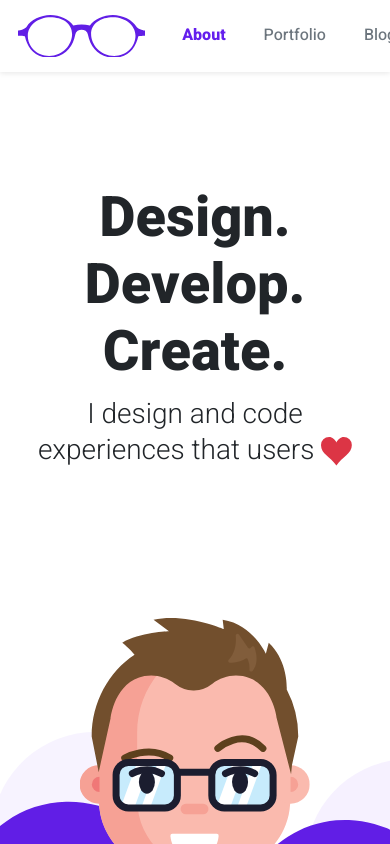
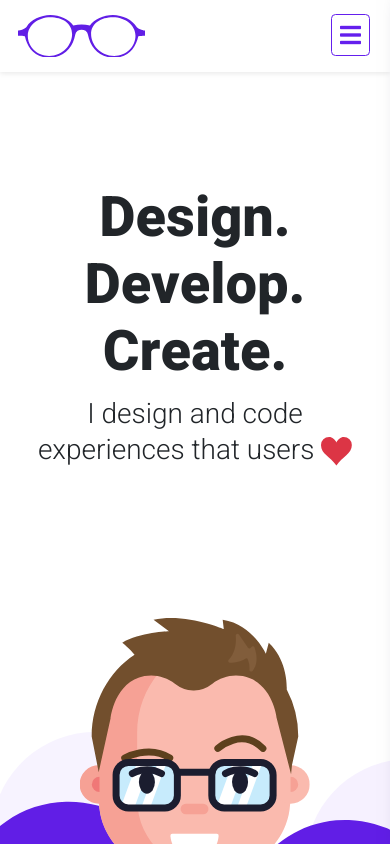
Before and after one commit to nickdoesstuff/next-js-md-blog, a Next.js app: page / in a window 390 px wide. Shown: the top 844 px of the page. Built offline with nearby package versions, Linux system fonts and the light colour scheme.

Commit message:
add mobile nav styling, click events, etc

```diff
--- a/components/site/TopNav.jsx
+++ b/components/site/TopNav.jsx
@@ -7,6 +7,7 @@ const TopNav = () => {
   const { pathname } = useRouter();
 
   const [page, setPage] = useState("home");
+  const [isOpen, setIsOpen] = useState(false);
 
   useEffect(() => {
     if (pathname.includes("/blog")) {
@@ -18,38 +19,74 @@ const TopNav = () => {
     }
   }, [pathname]);
 
+  const openNav = () => {
+    document.querySelector("body").classList.add("nav-open");
+    setIsOpen(true);
+  };
+  const closeNav = () => {
+    document.querySelector("body").classList.remove("nav-open");
+    setIsOpen(false);
+  };
+
   return (
-    <nav className="TopNav navbar navbar-inverse navbar-expand fixed-top shadow-sm">
+    <>
+      <nav
+        className={`TopNav navbar navbar-inverse navbar-expand fixed-top shadow-sm ${
+          isOpen ? "is-open" : ""
+        }`}
+      >
         <div className="container">
           <Link href="/">
             <a className="navbar-brand">
               <GlassesLogo />
             </a>
           </Link>
-        <div className="ml-auto">
+          <div className="TopNav-links ml-auto">
+            <div onClick={closeNav} className="TopNav-overlay"></div>
             <ul className="navbar-nav">
               <li className={`nav-item ${page === "home" ? "active" : ""}`}>
                 <Link href="/">
-                <a className="nav-link">About</a>
+                  <a onClick={closeNav} className="nav-link">
+                    <i className="fas fa-home d-inline-block mr-3 d-lg-none"></i>
+                    About
+                  </a>
                 </Link>
               </li>
-            <li className={`nav-item ${page === "portfolio" ? "active" : ""}`}>
+              <li
+                className={`nav-item ${page === "portfolio" ? "active" : ""}`}
+              >
                 <Link href="/portfolio">
-                <a className="nav-link">Portfolio</a>
+                  <a onClick={closeNav} className="nav-link">
+                    <i className="fas fa-code d-inline-block mr-3 d-lg-none"></i>
+                    Portfolio
+                  </a>
                 </Link>
               </li>
               <li className={`nav-item ${page === "blog" ? "active" : ""}`}>
                 <Link href="/blog">
-                <a className="nav-link">Blog</a>
+                  <a onClick={closeNav} className="nav-link">
+                    <i className="fas fa-book d-inline-block mr-3 d-lg-none"></i>
+                    Blog
+                  </a>
                 </Link>
               </li>
-            <button className="btn d-none d-md-block btn-primary ml-4">
+              <li className="nav-item">
+                <a
+                  href="mailto:nickshelton1376@gmail.com"
+                  className="btn btn-primary"
+                >
+                  <i className="fas fa-envelope d-inline-block mr-3 d-lg-none"></i>
                   Say Hello
-            </button>
+                </a>
+              </li>
             </ul>
+            <div onClick={openNav} className="TopNav-hamburger">
+              <i className="fas fa-bars d-inline-block mr-3 d-lg-none"></i>
+            </div>
           </div>
         </div>
       </nav>
+    </>
   );
 };
 
--- a/pages/index.jsx
+++ b/pages/index.jsx
@@ -17,7 +17,7 @@ export default function Home() {
         <title>Nick Does Stuff</title>
         <meta
           name="description"
-          content="Hi, I'm Nick - I design and code experiences that users ❤. I'm currently looking for a long term relationship with a great company. Until then, I'm happy to mingle if you have an exciting or challenging project and need a nerd on your team."
+          content="Hi, I'm Nick Shelton - I design and code experiences that users ❤. I'm currently looking for a long term relationship with a great company. Until then, I'm happy to mingle if you have an exciting or challenging project and need a nerd on your team."
         />
       </Head>
       {/* Top Tag Line */}
--- a/styles/TopNav.scss
+++ b/styles/TopNav.scss
@@ -1,50 +1,158 @@
 .TopNav {
   z-index: 2;
   background: rgba($white, 0.95);
-  color: #6c757d;
-  backdrop-filter: blur(6px);
+
+  .TopNav-links {
+    ul {
+      box-shadow: 0 0 20px rgba($dark, 0.5);
+      z-index: 2;
+      transform: translateX(105%);
+      background: $primary;
+      position: fixed;
+      top: 0;
+      right: 0;
+      height: 100%;
+      width: 80%;
+      display: flex;
+      flex-direction: column;
+      transition: transform 0.3s ease-out;
 
       li.nav-item {
+        border-bottom: 1px solid darken($primary, 8%);
         a {
-      color: #6c757d;
-      font-size: 16px;
-      font-weight: 500;
-      margin: 0 10px;
-
+          padding: 30px 16px 30px 40px;
+          background: darken($primary, 2%);
+          margin: 0;
+          color: #fff;
+          font-size: 24px;
+          font-weight: 100;
+          border-radius: 0;
+          border: none;
+          width: 100%;
           transition: all 0.3s;
+          text-align: left;
 
           &:hover {
+            background: darken($primary, 30%);
+          }
+        }
+
+        &.active {
+          a {
+            background: darken($primary, 20%);
+            color: $white;
+            font-weight: 800;
+          }
+        }
+      }
+    }
+  }
+
+  &.is-open {
+    ul {
+      transform: translateX(0);
+    }
+  }
+
+  @include media-breakpoint-up(lg) {
+    background: rgba($white, 0.95);
+    backdrop-filter: blur(6px);
+    color: #6c757d;
+
+    .TopNav-links {
+      ul {
+        box-shadow: none;
+        transform: none;
+        position: relative;
+        width: auto;
+        height: auto;
+        background: $white;
+        flex-direction: row;
+        justify-content: center;
+        align-items: center;
+
+        li.nav-item {
+          border: none;
+          a {
+            font-weight: 500;
+            font-size: 16px;
+            padding: 0 10px;
+            background: none;
+            color: #6c757d;
+            &:hover {
               color: $primary;
+              background: none;
+            }
+
+            &.btn {
+              border-radius: $border-radius;
+              background: $primary;
+              text-align: center;
+              padding: 8px 8px;
+              color: #fff;
+              margin-left: 1em;
+
+              &:hover {
+                background: darken($primary, 10%);
+              }
             }
           }
 
           &.active a {
+            background: none;
             color: $primary;
             font-weight: 800;
           }
         }
       }
+    }
+  }
+}
 
-.navbar.transparent.navbar-inverse .navbar-inner {
-  border-width: 0px;
-  -webkit-box-shadow: 0px 0px;
-  box-shadow: 0px 0px;
-  background-color: rgba(0, 0, 0, 0);
-  background-image: -webkit-gradient(
-    linear,
-    50% 0%,
-    50% 100%,
-    color-stop(0%, rgba(0, 0, 0, 0)),
-    color-stop(100%, rgba(0, 0, 0, 0))
-  );
-  background-image: -webkit-linear-gradient(
-    270deg,
-    rgba(0, 0, 0, 0) 0%,
-    rgba(0, 0, 0, 0) 100%
-  );
-  background-image: linear-gradient(
-    180deg,
-    rgba(0, 0, 0, 0) 0%,
-    rgba(0, 0, 0, 0) 100%
-  );
+.TopNav-overlay {
+  @include media-breakpoint-up(lg) {
+    display: none;
   }
+  cursor: pointer;
+  opacity: 0;
+  transform: translateY(-105%);
+  position: fixed;
+  z-index: 1;
+  width: 100%;
+  height: 100%;
+  top: 0;
+  left: 0;
+  background: $dark;
+  transition: opacity 0.3s ease-out;
+}
+
+.TopNav-hamburger {
+  cursor: pointer;
+  position: absolute;
+  top: 14px;
+  right: 20px;
+  font-size: 24px;
+  font-weight: normal;
+  width: 39px;
+
+  i {
+    color: $primary;
+    background: $white;
+    padding: 8px;
+    border: 1px solid $primary;
+    border-radius: $border-radius;
+    transition: 0.3s ease;
+  }
+
+  &:hover {
+    i {
+      color: $white;
+      background: $primary;
+    }
+  }
+}
+
+.TopNav.is-open .TopNav-overlay {
+  opacity: 0.7;
+  transform: translateY(0);
+}
--- a/styles/page.scss
+++ b/styles/page.scss
@@ -6,12 +6,15 @@ body {
     Helvetica Neue, sans-serif;
   line-height: 1.6;
   font-size: 18px;
-
-  overflow-x: hidden;
 }
 
 body {
+  overflow-x: hidden;
   padding-top: 185px;
+}
+
+body.nav-open {
+  overflow-y: hidden;
 }
 
 .AnimatedPageWrapper {
```
Lines whose indentation alone changed are shown as unchanged.
